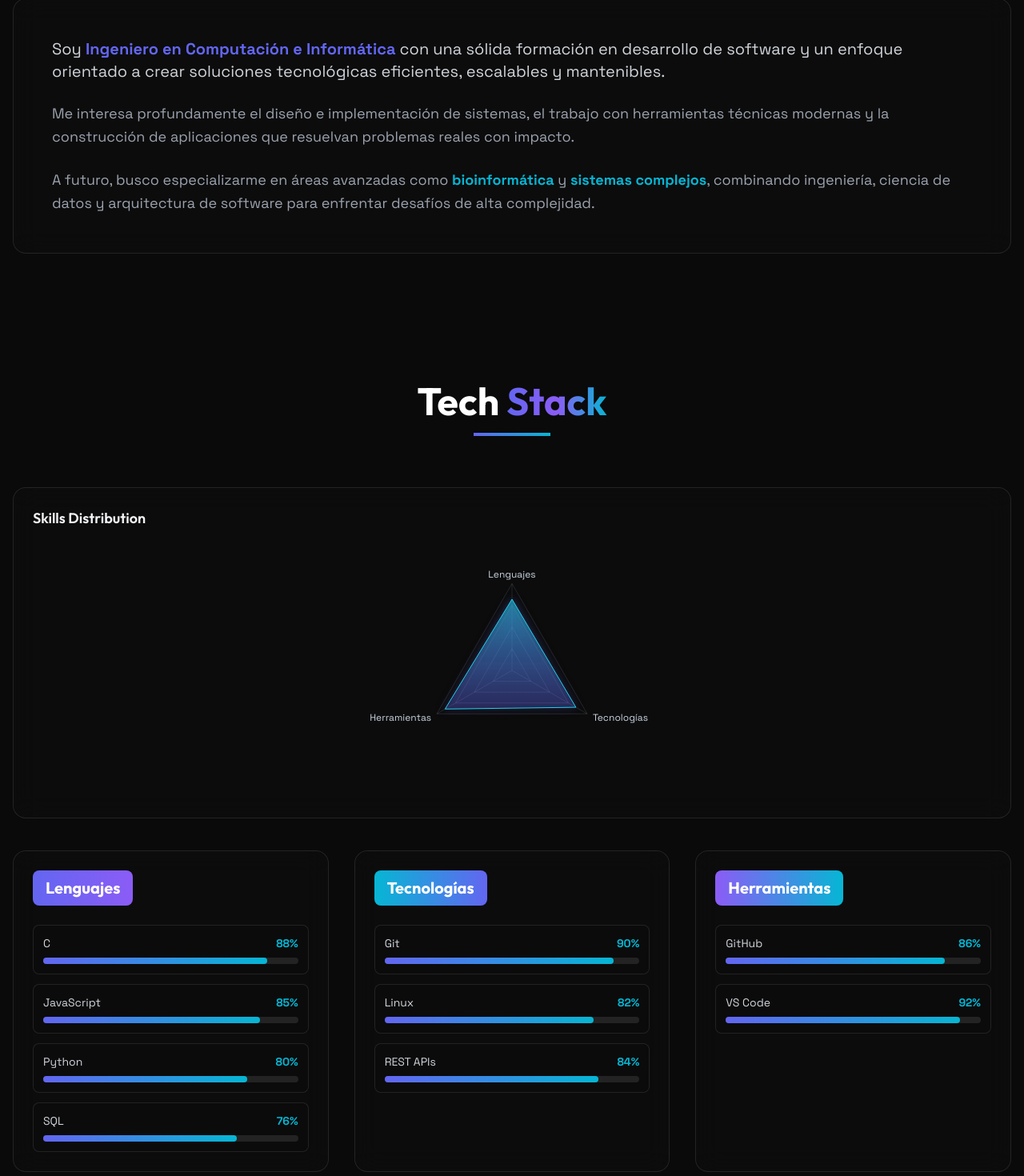
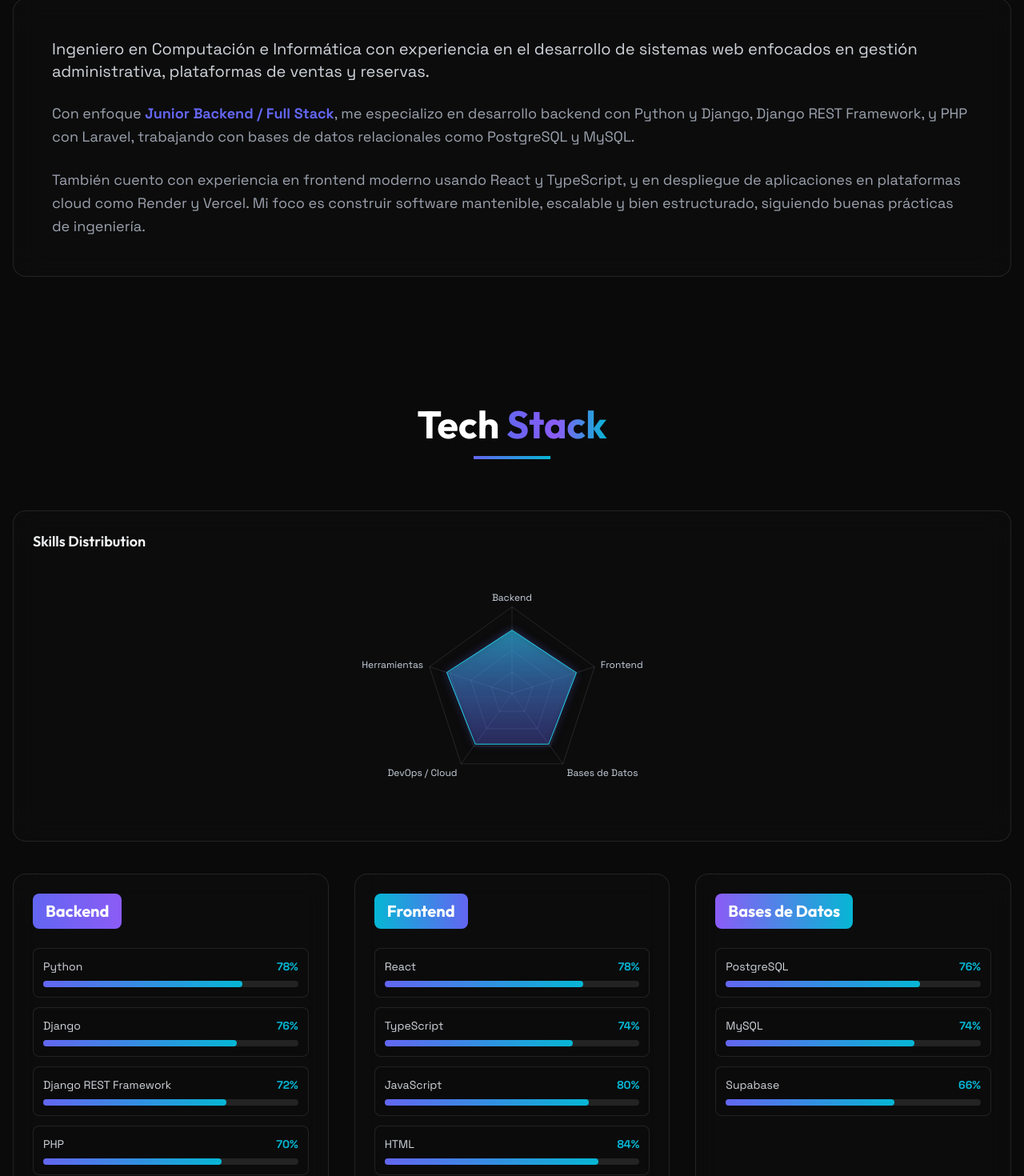
Before and after one commit to KurtKuschS/portafolio, a React (Vite) app: page / in a window 1280 px wide. Shown: the part 1014-2484 px from the top of the page at 80% size. Built offline with nearby package versions, Linux system fonts and the light colour scheme.

Commit message:
feat: add anti-spam protection to contact form
- Rate limiting: 60s cooldown between submissions
- Honeypot field to detect bots
- Message validation: 10-1000 characters
- Character counter display

```diff
--- a/index.html
+++ b/index.html
@@ -11,8 +11,11 @@
     />
     <meta name="author" content="Kurt Dereck Kusch Sepulveda" />
     <meta name="theme-color" content="#0a0a0a" />
+    <meta name="robots" content="index, follow" />
+    <link rel="canonical" href="https://kurtkuschs-portafolio.vercel.app/" />
 
     <meta property="og:title" content="Kurt Dereck Kusch Sepulveda | Software Developer" />
+    <meta property="og:site_name" content="Kurt Dereck Kusch Sepulveda - Portafolio" />
     <meta
       property="og:description"
       content="Portafolio de proyectos de software, sistemas y frontend moderno con React, TypeScript y animaciones avanzadas."
@@ -35,6 +38,21 @@
       name="twitter:image"
       content="https://images.unsplash.com/photo-1518770660439-4636190af475?auto=format&fit=crop&w=1200&q=80"
     />
+
+    <script type="application/ld+json">
+      {
+        "@context": "https://schema.org",
+        "@type": "Person",
+        "name": "Kurt Dereck Kusch Sepulveda",
+        "jobTitle": "Software Developer",
+        "url": "https://kurtkuschs-portafolio.vercel.app/",
+        "email": "mailto:kurt.kusch@gmail.com",
+        "sameAs": [
+          "https://github.com/KurtKuschS",
+          "https://www.linkedin.com/in/kurt-dereck-kusch-sep%C3%BAlveda-222bb0129/"
+        ]
+      }
+    </script>
   </head>
   <body>
     <div id="root"></div>
--- a/src/sections/About.tsx
+++ b/src/sections/About.tsx
@@ -24,20 +24,20 @@ const About = () => {
           className="glass-effect rounded-2xl p-8 md:p-12"
         >
           <p className="text-lg md:text-xl text-gray-300 leading-relaxed mb-6">
-            Soy <span className="text-primary font-semibold">Ingeniero en Computación e Informática</span> con
-            una sólida formación en desarrollo de software y un enfoque orientado a crear soluciones
-            tecnológicas eficientes, escalables y mantenibles.
+            Ingeniero en Computación e Informática con experiencia en el desarrollo de sistemas web
+            enfocados en gestión administrativa, plataformas de ventas y reservas.
           </p>
 
           <p className="text-lg text-gray-400 leading-relaxed mb-6">
-            Me interesa profundamente el diseño e implementación de sistemas, el trabajo con herramientas
-            técnicas modernas y la construcción de aplicaciones que resuelvan problemas reales con impacto.
+            Con enfoque <span className="text-primary font-semibold">Junior Backend / Full Stack</span>, me especializo
+            en desarrollo backend con Python y Django, Django REST Framework, y PHP con Laravel,
+            trabajando con bases de datos relacionales como PostgreSQL y MySQL.
           </p>
 
           <p className="text-lg text-gray-400 leading-relaxed">
-            A futuro, busco especializarme en áreas avanzadas como <span className="text-secondary font-semibold">bioinformática</span>
-            {' '}y <span className="text-secondary font-semibold">sistemas complejos</span>, combinando ingeniería,
-            ciencia de datos y arquitectura de software para enfrentar desafíos de alta complejidad.
+            También cuento con experiencia en frontend moderno usando React y TypeScript, y en despliegue
+            de aplicaciones en plataformas cloud como Render y Vercel. Mi foco es construir software
+            mantenible, escalable y bien estructurado, siguiendo buenas prácticas de ingeniería.
           </p>
         </motion.div>
       </div>
--- a/src/sections/Contact.tsx
+++ b/src/sections/Contact.tsx
@@ -8,13 +8,38 @@ const Contact = () => {
     name: '',
     email: '',
     message: '',
+    honeypot: '', // Campo trampa para bots
   });
   const [isSubmitting, setIsSubmitting] = useState(false);
   const [statusMessage, setStatusMessage] = useState<string | null>(null);
   const [isError, setIsError] = useState(false);
+  const [lastSubmitTime, setLastSubmitTime] = useState<number>(0);
 
   const handleSubmit = async (e: FormEvent) => {
     e.preventDefault();
+
+    // Anti-spam: honeypot field (si está lleno, es un bot)
+    if (formData.honeypot) {
+      console.warn('Spam detected: honeypot field filled');
+      return;
+    }
+
+    // Anti-spam: rate limiting (1 mensaje cada 60 segundos)
+    const now = Date.now();
+    const cooldownMs = 60000; // 60 segundos
+    if (now - lastSubmitTime < cooldownMs) {
+      const secondsLeft = Math.ceil((cooldownMs - (now - lastSubmitTime)) / 1000);
+      setIsError(true);
+      setStatusMessage(`Espera ${secondsLeft} segundos antes de enviar otro mensaje.`);
+      return;
+    }
+
+    // Validación: mensaje mínimo 10 caracteres
+    if (formData.message.trim().length < 10) {
+      setIsError(true);
+      setStatusMessage('El mensaje debe tener al menos 10 caracteres.');
+      return;
+    }
 
     const serviceId = import.meta.env.VITE_EMAILJS_SERVICE_ID;
     const templateId = import.meta.env.VITE_EMAILJS_TEMPLATE_ID;
@@ -43,7 +68,8 @@ const Contact = () => {
       );
 
       setStatusMessage('Mensaje enviado correctamente. Te responderé pronto.');
-      setFormData({ name: '', email: '', message: '' });
+      setFormData({ name: '', email: '', message: '', honeypot: '' });
+      setLastSubmitTime(now);
     } catch {
       setIsError(true);
       setStatusMessage('No se pudo enviar el mensaje. Intenta nuevamente en unos minutos.');
@@ -130,6 +156,17 @@ const Contact = () => {
             className="glass-effect rounded-2xl p-8"
           >
             <div className="space-y-6">
+              {/* Honeypot field - campo oculto para detectar bots */}
+              <input
+                type="text"
+                name="website"
+                value={formData.honeypot}
+                onChange={(e) => setFormData({ ...formData, honeypot: e.target.value })}
+                style={{ display: 'none' }}
+                tabIndex={-1}
+                autoComplete="off"
+              />
+
               <div>
                 <label className="block text-sm font-medium text-gray-300 mb-2">Nombre</label>
                 <input
@@ -137,6 +174,8 @@ const Contact = () => {
                   value={formData.name}
                   onChange={(e) => setFormData({ ...formData, name: e.target.value })}
                   required
+                  minLength={2}
+                  maxLength={100}
                   className="w-full px-4 py-3 bg-background/50 border border-white/20 rounded-lg focus:border-primary focus:outline-none transition-colors"
                   placeholder="Tu nombre"
                 />
@@ -155,15 +194,20 @@ const Contact = () => {
               </div>
 
               <div>
-                <label className="block text-sm font-medium text-gray-300 mb-2">Mensaje</label>
+                <label className="block text-sm font-medium text-gray-300 mb-2">
+                  Mensaje <span className="text-gray-500 text-xs">(mínimo 10 caracteres)</span>
+                </label>
                 <textarea
                   value={formData.message}
                   onChange={(e) => setFormData({ ...formData, message: e.target.value })}
                   required
+                  minLength={10}
+                  maxLength={1000}
                   rows={5}
                   className="w-full px-4 py-3 bg-background/50 border border-white/20 rounded-lg focus:border-primary focus:outline-none transition-colors resize-none"
                   placeholder="Tu mensaje..."
                 />
+                <p className="text-xs text-gray-500 mt-1">{formData.message.length}/1000</p>
               </div>
 
               <motion.button
--- a/src/sections/Hero.tsx
+++ b/src/sections/Hero.tsx
@@ -48,7 +48,7 @@ const Hero = () => {
             transition={{ delay: 0.2 }}
             className="text-secondary font-medium mb-4 tracking-wider uppercase"
           >
-            Software Developer
+            Junior Backend / Full Stack Developer
           </motion.p>
 
           <motion.h1
@@ -76,8 +76,8 @@ const Hero = () => {
             transition={{ delay: 0.7 }}
             className="text-gray-400 max-w-2xl mx-auto mb-12 text-lg"
           >
-            Construyendo soluciones de software robustas con enfoque en arquitectura limpia,
-            rendimiento y experiencias de usuario excepcionales.
+            Desarrollo soluciones web enfocadas en backend, arquitectura modular y despliegue cloud,
+            integrando interfaces modernas cuando el producto lo requiere.
           </motion.p>
 
           <motion.div
--- a/src/sections/Skills.tsx
+++ b/src/sections/Skills.tsx
@@ -3,34 +3,59 @@ import SkillRadarChart from '../components/SkillRadarChart';
 
 const skillCategories = [
   {
-    title: 'Lenguajes',
+    title: 'Backend',
     items: [
-      { name: 'C', level: 88 },
-      { name: 'JavaScript', level: 85 },
-      { name: 'Python', level: 80 },
-      { name: 'SQL', level: 76 },
+      { name: 'Python', level: 78 },
+      { name: 'Django', level: 76 },
+      { name: 'Django REST Framework', level: 72 },
+      { name: 'PHP', level: 70 },
+      { name: 'Laravel', level: 68 },
     ],
     colorClass: 'from-primary to-accent',
-    aggregate: 82,
+    aggregate: 73,
   },
   {
-    title: 'Tecnologías',
+    title: 'Frontend',
     items: [
-      { name: 'Git', level: 90 },
-      { name: 'Linux', level: 82 },
-      { name: 'REST APIs', level: 84 },
+      { name: 'React', level: 78 },
+      { name: 'TypeScript', level: 74 },
+      { name: 'JavaScript', level: 80 },
+      { name: 'HTML', level: 84 },
+      { name: 'CSS', level: 76 },
     ],
     colorClass: 'from-secondary to-primary',
-    aggregate: 85,
+    aggregate: 78,
+  },
+  {
+    title: 'Bases de Datos',
+    items: [
+      { name: 'PostgreSQL', level: 76 },
+      { name: 'MySQL', level: 74 },
+      { name: 'Supabase', level: 66 },
+    ],
+    colorClass: 'from-accent to-secondary',
+    aggregate: 72,
+  },
+  {
+    title: 'DevOps / Cloud',
+    items: [
+      { name: 'Docker', level: 64 },
+      { name: 'Render', level: 70 },
+      { name: 'Vercel', level: 82 },
+    ],
+    colorClass: 'from-primary to-secondary',
+    aggregate: 72,
   },
   {
     title: 'Herramientas',
     items: [
-      { name: 'GitHub', level: 86 },
-      { name: 'VS Code', level: 92 },
+      { name: 'Git', level: 82 },
+      { name: 'GitHub', level: 84 },
+      { name: 'Linux', level: 72 },
+      { name: 'Postman', level: 78 },
     ],
     colorClass: 'from-accent to-secondary',
-    aggregate: 89,
+    aggregate: 79,
   },
 ];
 
@@ -59,7 +84,7 @@ const Skills = () => {
           <SkillRadarChart data={radarData} />
         </div>
 
-        <div className="grid gap-8 md:grid-cols-3">
+        <div className="grid gap-8 md:grid-cols-2 lg:grid-cols-3">
           {skillCategories.map((category, categoryIndex) => (
             <motion.div
               key={category.title}
```
Also changed, not shown: public/robots.txt (added), 1 other file (tests, documents, lock files or other folders).
